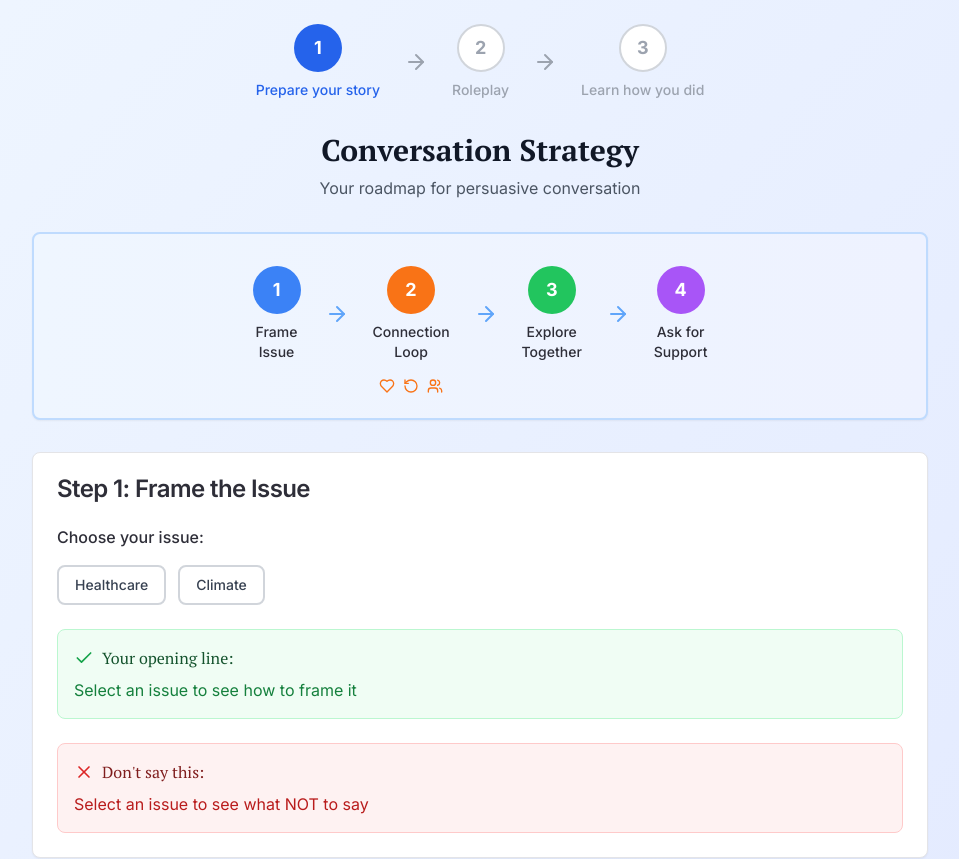
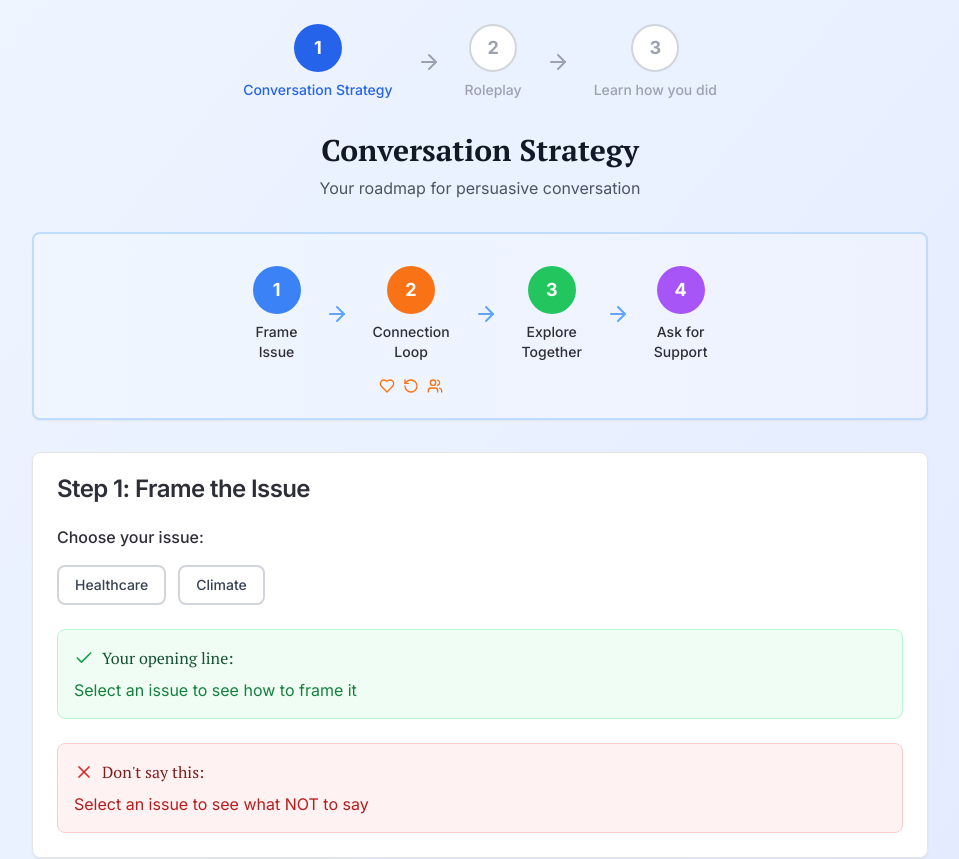
Before and after one commit to djechlin/empathy-wins-dialogue, a React (Vite) app: page /preparation in a window 1280 px wide. Shown: the top 859 px of the page, without its empty margins (160-1119 px from the left). Built offline with nearby package versions, Linux system fonts and the light colour scheme; a web font is replaced by a local one.

Commit message:
Refactor: Use sans-serif font for the progress flow
Updated the progress flow to use a sans-serif font.

```diff
--- a/src/pages/Preparation.tsx
+++ b/src/pages/Preparation.tsx
@@ -1,5 +1,3 @@
-
-
 import { Button } from '@/ui/button';
 import { Card, CardContent, CardHeader, CardTitle } from '@/ui/card';
 import { Label } from '@/ui/label';
@@ -70,8 +68,8 @@ const Preparation = () => {
               <div className="w-12 h-12 bg-blue-600 text-white rounded-full flex items-center justify-center font-bold text-lg mb-2">
                 1
               </div>
-              <span className="text-sm font-medium text-center text-blue-600">
-                Prepare your story
+              <span className="text-sm font-medium text-center text-blue-600 font-sans">
+                Conversation Strategy
               </span>
             </div>
 
@@ -82,7 +80,7 @@ const Preparation = () => {
               <div className="w-12 h-12 bg-white border-2 border-gray-300 text-gray-400 rounded-full flex items-center justify-center font-bold text-lg mb-2">
                 2
               </div>
-              <span className="text-sm font-medium text-center text-gray-400">
+              <span className="text-sm font-medium text-center text-gray-400 font-sans">
                 Roleplay
               </span>
             </div>
@@ -94,7 +92,7 @@ const Preparation = () => {
               <div className="w-12 h-12 bg-white border-2 border-gray-300 text-gray-400 rounded-full flex items-center justify-center font-bold text-lg mb-2">
                 3
               </div>
-              <span className="text-sm font-medium text-center text-gray-400">
+              <span className="text-sm font-medium text-center text-gray-400 font-sans">
                 Learn how you did
               </span>
             </div>
```
